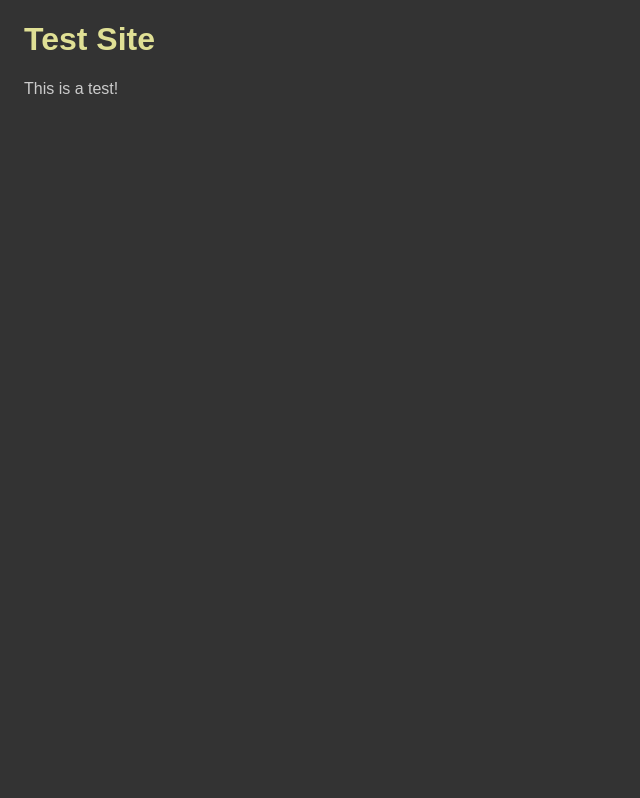
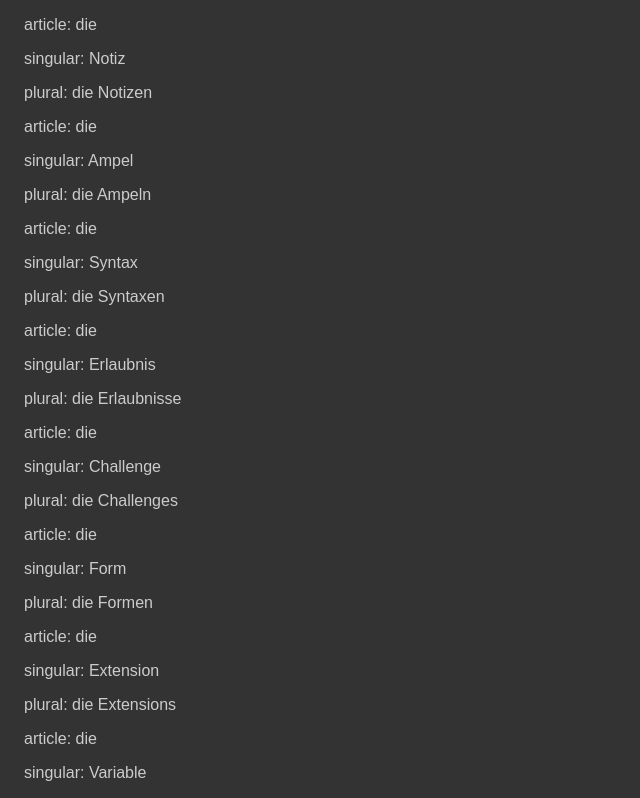
Before and after one commit to Scientific-Research/mk004reactbasics, a React (Vite) app: page / in a window 1280 px wide. Shown: the top 798 px of the page, without its empty margins (0-640 px from the left). Built offline with nearby package versions, Linux system fonts and the light colour scheme.

Commit message:
display german nouns on the website

```diff
--- a/src/App.jsx
+++ b/src/App.jsx
@@ -1,10 +1,20 @@
 import './App.css';
+import germanNoun from './data/germanNouns.json';
 
 function App() {
   return (
     <div className="App">
-      <h1>Test Site</h1>
-      <p>This is a test!</p>
+      {/* {germanNoun.forEach((n) => {
+        console.log(n);
+      })} */}
+
+      {germanNoun.map((n) => (
+        <div key={n.singular}>
+          <p>article: {n.article}</p>
+          <p>singular: {n.singular}</p>
+          <p>plural: {n.plural}</p>
+        </div>
+      ))}
     </div>
   );
 }
```
